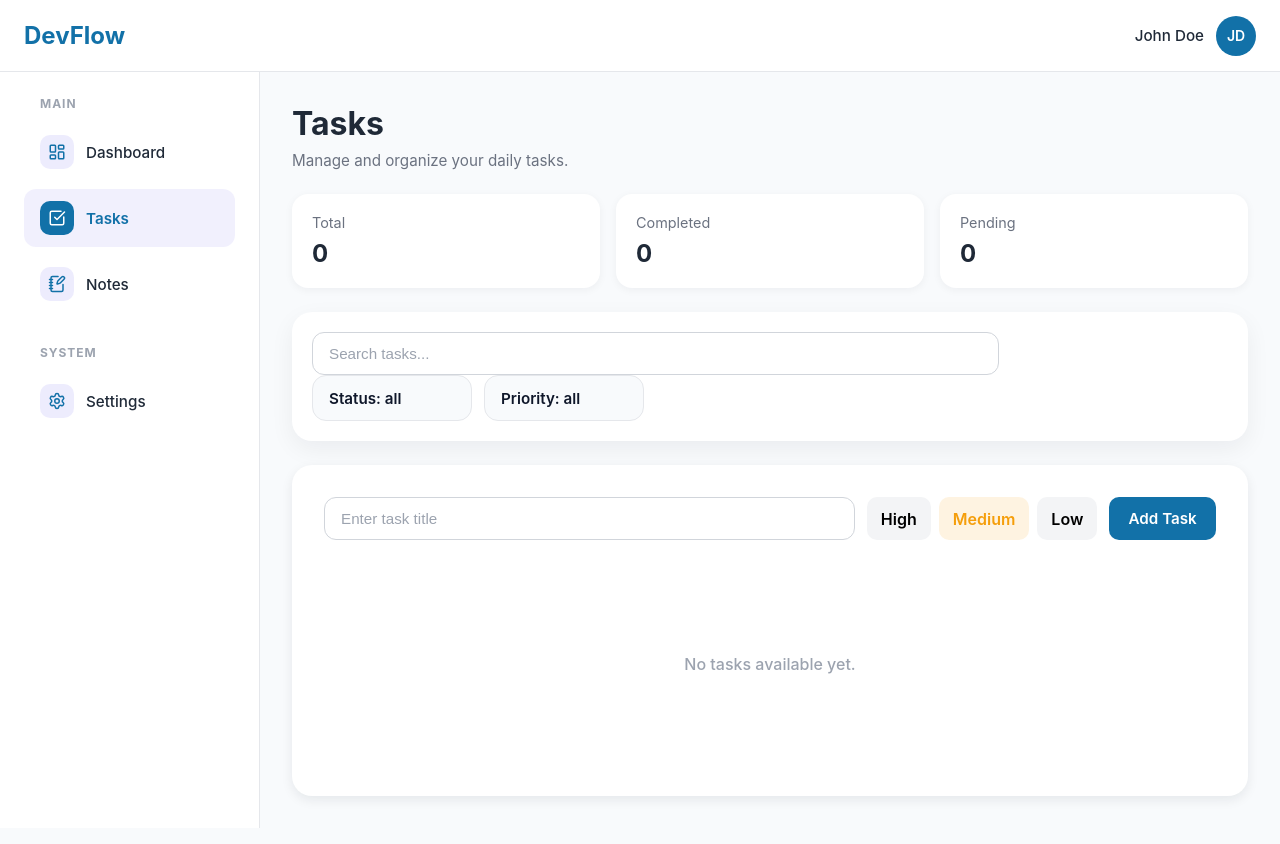
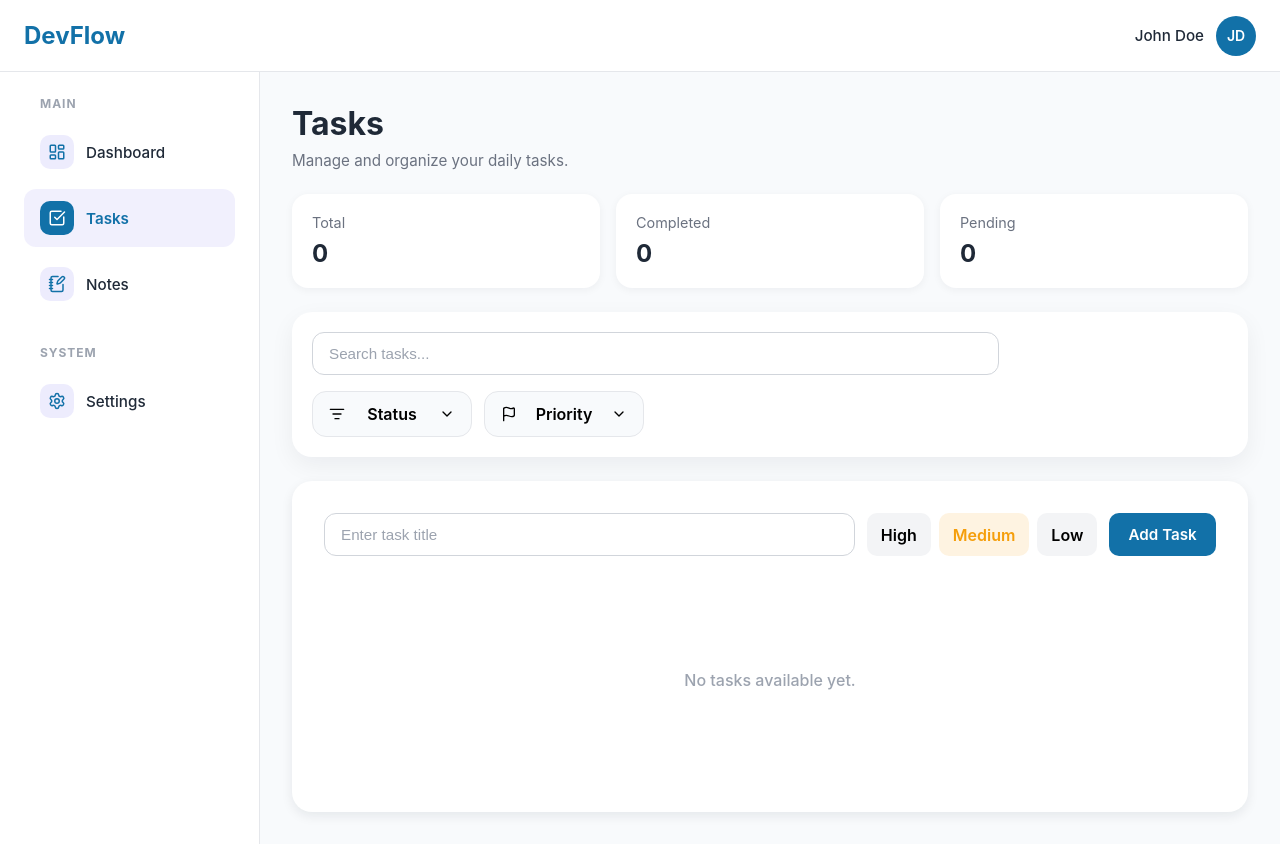
Before and after one commit to AmiraHassann/DevFlow, a React (Vite) app: page /tasks in a window 1280 px wide. Built offline with nearby package versions, Linux system fonts and the light colour scheme.

Commit message:
feat(tasks): implement custom filter popovers and toolbar

```diff
--- a/src/pages/Tasks/Tasks.jsx
+++ b/src/pages/Tasks/Tasks.jsx
@@ -1,9 +1,12 @@
-import { useState, useEffect } from "react";
+import { useState, useEffect, useRef } from "react";
 
 import {
   Check,
   Pencil,
   Trash2,
+  ChevronDown,
+  ListFilter,
+  Flag
 } from "lucide-react";
 
 import styles from "./Tasks.module.css";
@@ -30,6 +33,7 @@ function Tasks() {
   const [priorityFilter, setPriorityFilter] =
   useState("all");
 
+
   const [tasks, setTasks] = useState(() => {
     const savedTasks = localStorage.getItem("tasks");
 
@@ -40,8 +44,8 @@ function Tasks() {
 
   const [error, setError] = useState("");
 
-  const [sortBy, setSortBy] =
-  useState("newest");
+  const statusRef = useRef(null);
+  const priorityRef = useRef(null);
 
   const [editingTaskId, setEditingTaskId] =
     useState(null);
@@ -55,6 +59,36 @@ function Tasks() {
       JSON.stringify(tasks)
     );
   }, [tasks]);
+
+  useEffect(() => {
+  const handleClickOutside = (event) => {
+    if (
+      statusRef.current &&
+      !statusRef.current.contains(event.target)
+    ) {
+      setIsStatusOpen(false);
+    }
+
+    if (
+      priorityRef.current &&
+      !priorityRef.current.contains(event.target)
+    ) {
+      setIsPriorityOpen(false);
+    }
+  };
+
+  document.addEventListener(
+    "mousedown",
+    handleClickOutside
+  );
+
+  return () => {
+    document.removeEventListener(
+      "mousedown",
+      handleClickOutside
+    );
+  };
+}, []);
 
   const handleSubmit = () => {
     if (!taskTitle.trim()) {
@@ -212,15 +246,32 @@ function Tasks() {
         />
 
   <div className={styles.toolbarFilters}>
-    <div className={styles.filterCard}>
-
+    <div
+    ref={statusRef}
+    className={`${styles.filterCard} ${
+    isStatusOpen
+      ? styles.filterCardActive
+      : ""
+  }`}
+    >
   <button
     className={styles.filterCardButton}
     onClick={() =>
       setIsStatusOpen(!isStatusOpen)
     }
-  >
-    Status: {filter}
+  ><ListFilter size={16} />
+    { filter === "all"
+        ? "Status"
+        : filter.charAt(0).toUpperCase() +
+          filter.slice(1)}
+     <ChevronDown
+        size={16}
+        className={
+        isStatusOpen
+          ? styles.chevronOpen
+          : styles.chevron
+        }
+/>
   </button>
 
   {isStatusOpen && (
@@ -254,16 +305,32 @@ function Tasks() {
     </div>
   )}
 </div>
-
-   <div className={styles.filterCard}>
-
+   <div
+   ref={priorityRef}
+   className={`${styles.filterCard} ${
+    isPriorityOpen
+      ? styles.filterCardActive
+      : ""
+  }`}
+   >
   <button
     className={styles.filterCardButton}
     onClick={() =>
       setIsPriorityOpen(!isPriorityOpen)
     }
-  >
-    Priority: {priorityFilter}
+  ><Flag size={16} />
+    {
+      priorityFilter === "all"
+        ? "Priority"
+        : priorityFilter.charAt(0).toUpperCase() +
+          priorityFilter.slice(1)
+    }<ChevronDown size={16}
+     className={
+      isPriorityOpen
+        ? styles.chevronOpen
+        : styles.chevron
+  }
+ />
   </button>
 
   {isPriorityOpen && (
--- a/src/pages/Tasks/Tasks.module.css
+++ b/src/pages/Tasks/Tasks.module.css
@@ -274,6 +274,8 @@
   gap: 12px;
 
   flex-wrap: wrap;
+
+  margin-top: 16px;
 }
 
 .toolbarSelect {
@@ -323,6 +325,19 @@
   padding: 12px 16px;
 
   min-width: 160px;
+
+  transition: all 0.2s ease;
+
+  cursor: pointer;
+}
+
+.filterCard:hover {
+  border-color: var(--color-primary);
+
+  transform: translateY(-2px);
+
+  box-shadow: 0 8px 20px
+    rgba(15, 23, 42, 0.08);
 }
 
 .filterCard span {
@@ -336,17 +351,30 @@
 }
 
 .filterCardButton {
+  display: flex;
+
+  align-items: center;
+
+  justify-content: space-between;
+
+  gap: 8px;
+
+  width: 100%;
+
   border: none;
 
   background: transparent;
 
   cursor: pointer;
 
-  font-size: 0.95rem;
+  font-weight: 600;
+}
 
-  font-weight: 600;
+.filterCardActive {
+  border-color: var(--color-primary);
 
-  color: #0f172a;
+  box-shadow: 0 0 0 4px
+    rgba(79, 70, 229, 0.1);
 }
 
 .popover {
@@ -370,7 +398,20 @@
   overflow: hidden;
 
   z-index: 100;
-}
+
+  animation: fadeIn 0.15s ease;
+  }
+  @keyframes fadeIn {
+    from {
+      opacity: 0;
+      transform: translateY(-4px);
+    }
+
+    to {
+      opacity: 1;
+      transform: translateY(0);
+    }
+  }
 
 .popover button {
   width: 100%;
@@ -389,7 +430,15 @@
 }
 
 .popover button:hover {
-  background: #f8fafc;
+  background: #f3f3f7;
+}
+
+.chevron {
+  transition: transform 0.2s ease;
+}
+
+.chevronOpen {
+  transform: rotate(180deg);
 }
 
 .priorityBadge {
```
